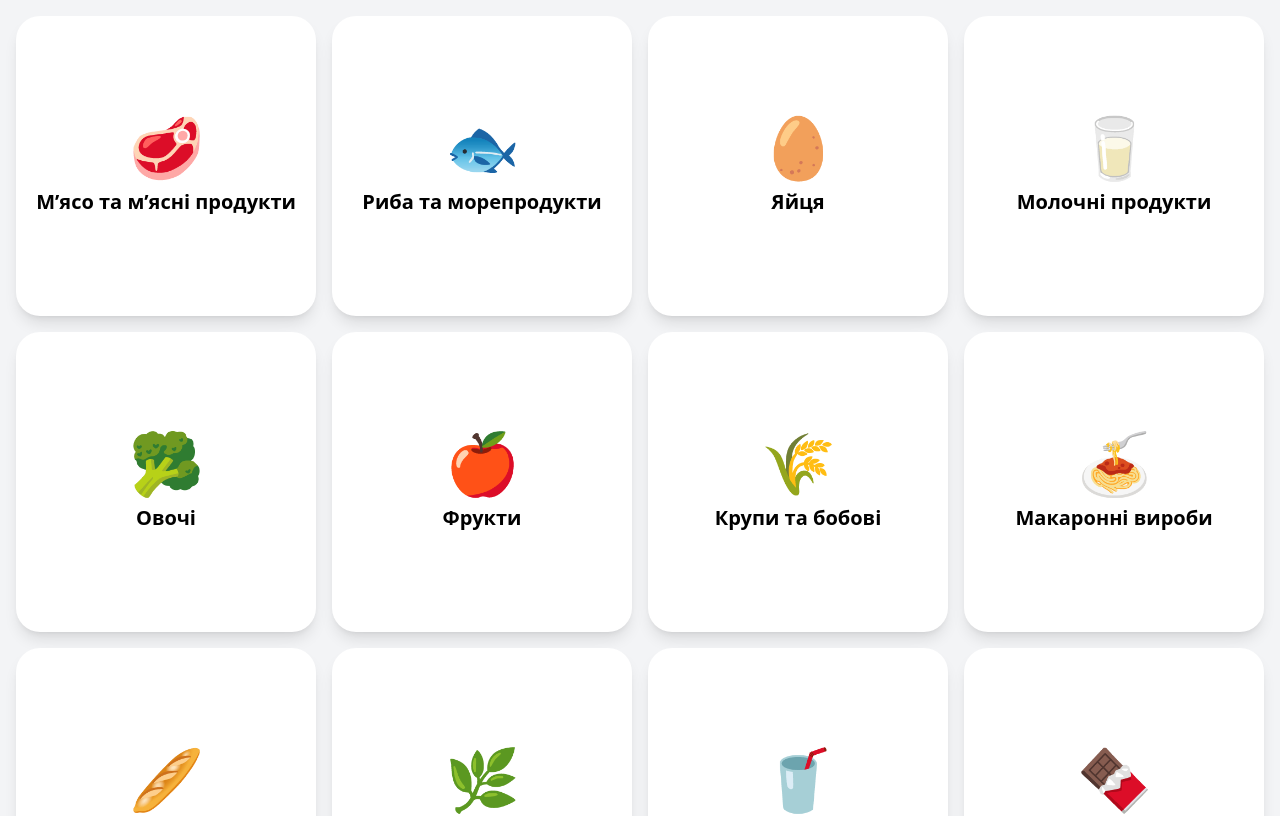
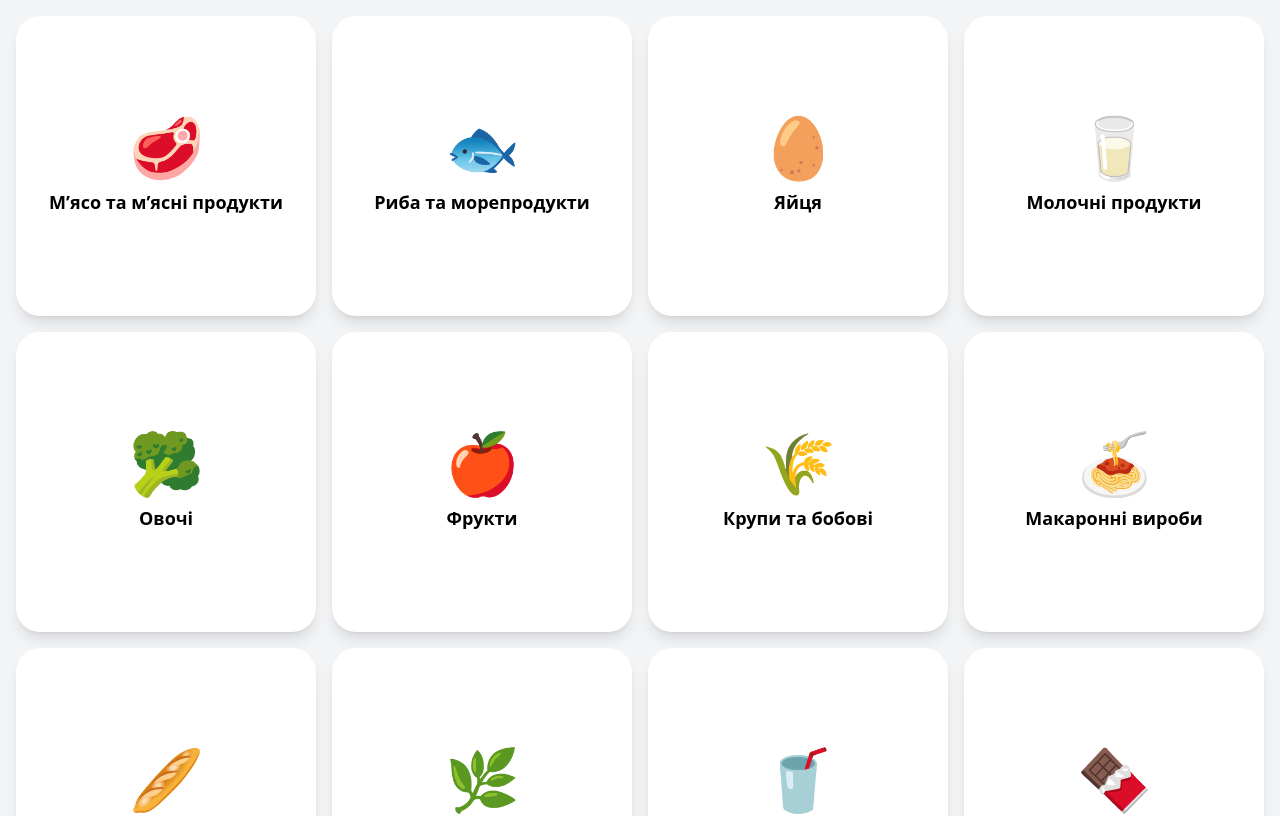
Before and after one commit to akabuda050/products-inventory-1, a Vue app: page / in a window 1280 px wide. Shown: the top 816 px of the page. Built offline with nearby package versions, Linux system fonts and the light colour scheme.

Commit message:
Update App.vue

```diff
--- a/src/App.vue
+++ b/src/App.vue
@@ -201,7 +201,7 @@ function toggleTag(tag){ const i = activeItem.value.tags.indexOf(tag); i!==-1?ac
   <div v-if="!activeCategory" class="grid grid-cols-2 sm:grid-cols-3 md:grid-cols-4 gap-4">
     <button v-for="c in categories" :key="c.id" @click="activeCategory=c.id" class="bg-white rounded-3xl shadow-lg aspect-square flex flex-col items-center justify-center active:scale-95 transition">
       <div class="text-6xl mb-3">{{ c.icon }}</div>
-      <div class="text-xl font-semibold">{{ c.label }}</div>
+      <div class="text-lg font-semibold">{{ c.label }}</div>
     </button>
   </div>
 
```
